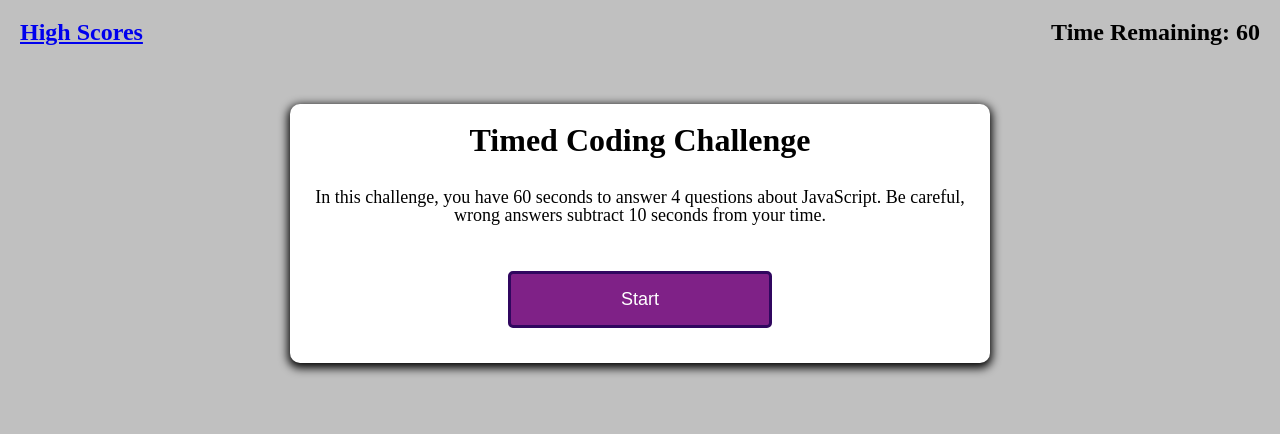
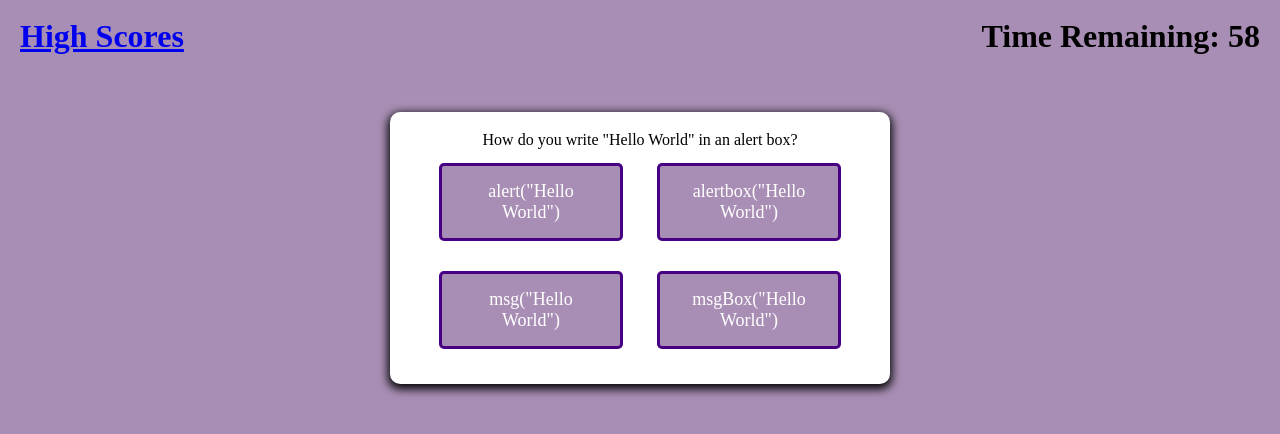
Before and after one commit to gus1919/Coding-Challenge, a plain HTML site: page index.html in a window 1280 px wide. Both pictures are taken after a click on the button "Start". Drawn offline with Linux system fonts and the light colour scheme.

Commit message:
Fixed errors and finalized appearance

```diff
--- a/index.html
+++ b/index.html
@@ -4,27 +4,27 @@
 <head>
     <meta charset="utf-8">
     <meta http-equiv="X-UA-Compatible" content="IE=edge">
-    <title>JavaScript Quiz</title>
+    <title>Coding Challenge</title>
     <meta name="viewport" content="width=device-width, initial-scale=1">
+<!-- Stylesheets and reset -->
     <link rel="stylesheet" href="reset.css">
     <link rel="stylesheet" href="style.css">
-
+<!-- Javascript links, deferred to run at the end -->
+    <script defer src="questions.js"></script>
     <script defer src="script.js"></script>
 </head>
 
 <body>
     <div class="header">
-        <div><a href="./highscores.html">High Scores</a></div>
+        <div><a href="highscores.html">High Scores</a></div>
         <div>Time Remaining: <span id="timer">60</span></div>
     </div>
     <div class="main">
         <div id="start-page">
-            <h1>Timed Coding Challenge</h1>
-            <br><br>
+            <h1>Timed Coding Challenge</h1> <br>
             <p>In this challenge, you have 60 seconds to answer 4 questions
                 about JavaScript.  Be careful, wrong answers subtract 10
                 seconds from your time.</p>
-            <br><br>
             <button id="start" class="btn" onclick="startGame()">Start</button>
         </div>
 
@@ -37,9 +37,9 @@
         </div>
 
         <div id="results-page" class="hide">
-            <h2>All done!</h2>
+            <h2>Congratulations! Challenge completed!</h2>
             <p>Your final score is <span id="final-score"></span>/50</p>
-            <label>Enter your initials: </label>
+            <label>Enter your name: </label>
             <input type="text" id="initials" size="6">
             <button id="submit-highscore" class="btn submit-btn" onclick="handleSubmit()">Submit Score</button>
         </div>
--- /dev/null
+++ b/questions.js
@@ -0,0 +1,66 @@
+const questionBank = [
+
+    {
+        question: 'Inside which HTML element do we put the JavaScript?',
+        answersArray: [
+            { answer: '<script>', correct: true },  // Correct
+            { answer: '<javascript>', correct: false },
+            { answer: '<scripting>', correct: false },
+            { answer: '<js>', correct: false }]
+    },
+
+    {// Updated 1/30/21
+        question: 'How do you write "Hello World" in an alert box?',
+        answersArray: [
+            { answer: 'alert("Hello World")', correct: true }, // Correct
+            { answer: 'alertbox("Hello World")', correct: false },
+            { answer: 'msgBox("Hello World")', correct: false },
+            { answer: 'msg("Hello World")', correct: false }]
+    },
+
+    { // Updated 1/30/21
+        question: 'How do you creat a function in JavaScript?',
+        answersArray: [
+            { answer: 'function myFunction()', correct: true },  // Correct
+            { answer: 'function = myFunction()', correct: false },
+            { answer: 'function: myFunction()', correct: false },
+            { answer: 'It is impossible', correct: false }]
+    },
+
+    {
+        question: 'How do you add a comment in JavaScript?',
+        answersArray: [
+            { answer: '//this is a comment', correct: true },  // Correct
+            { answer: '<!--this is a comment-->', correct: false },
+            { answer: 'this is a comment', correct: false },
+            { answer: '*/this is a comment', correct: false }]
+    },
+
+    {
+        question: 'Which of the following is a comparison operator?',
+        answersArray: [
+            { answer: '!==', correct: true },  // Correct
+            { answer: '=', correct: false },
+            { answer: '+=', correct: false },
+            { answer: '--', correct: false }]
+    }
+
+];
+
+function shuffleQB() {
+    // clone questionBank
+    let questionBankClone = questionBank;
+    // For each question, shuffle answer order
+    for (let i = 0; i < questionBankClone.length; i++) {
+
+        let answersArray = questionBankClone[i].answersArray;
+        answersArray.sort(() => {
+            return (Math.floor(Math.random() * 3) - 1);
+        });
+    }
+    // Shuffle question order
+    questionBankClone = questionBankClone.sort(() => {
+        return (Math.floor(Math.random() * 3) - 1);
+    });
+    return questionBankClone;
+};
--- a/script.js
+++ b/script.js
@@ -0,0 +1,124 @@
+const timerEl = document.getElementById('timer');
+const questionEl = document.getElementById('question');
+const answerOne = document.getElementById('answer-1');
+const answerTwo = document.getElementById('answer-2');
+const answerThree = document.getElementById('answer-3');
+const answerFour = document.getElementById('answer-4');
+const finalScoreEl = document.getElementById('final-score');
+const initialsEl = document.getElementById('initials');
+const highScoresListEl = document.getElementById('highscores-list')
+const shuffledQuestionBank = shuffleQB();
+
+let secondsLeft = 60;
+let currentScore = 0;
+let currentQ = -1;
+let finalScore;
+
+// Move to next div # from current div #
+function changeDiv(curr, next) {
+    document.getElementById(curr).classList.add('hide');
+    document.getElementById(next).removeAttribute('class')
+};
+
+// Handle Start button click
+function startGame() {
+    changeDiv('start-page', 'question-container');
+    nextQuestion();
+    startTimer();
+};
+
+// Timer function
+function startTimer() {
+    timerEl.textContent = secondsLeft;
+    let timerInterval = setInterval(
+        () => {
+            secondsLeft--;
+            timerEl.textContent = secondsLeft;
+            if (secondsLeft <= 0) {
+                clearInterval(timerInterval);
+                endGame();
+            }
+        }, 1000);
+};
+
+function nextQuestion() {
+    currentQ++;
+    // If there are no more questions, end the game
+    if (currentQ === shuffledQuestionBank.length) {
+        secondsLeft = 0;
+        endGame();
+    } else {
+        // Otherwise populate questionEl
+        questionEl.textContent = shuffledQuestionBank[currentQ].question;
+        // and populate answer buttons
+        let arr = [answerOne, answerTwo, answerThree, answerFour];
+        let i = 0;
+        arr.forEach(element => {
+            element.textContent = shuffledQuestionBank[currentQ].answersArray[i].answer;
+            i++
+        }, i);
+    };
+};
+
+// When user clicks an answer button
+function handleAnswerClick(event) {
+    // Get the correct answer string
+    let correctAnswer = getCorrectAnswer(currentQ);
+    // Compare to user click
+    if (event.target.textContent === correctAnswer) {
+        currentScore += 10;
+        // color indicates correct choice
+        event.target.classList.add('correct')
+    } else {
+        secondsLeft -= 10;
+        // color indicates wrong choice
+        event.target.classList.add('wrong')
+    }
+    // Wait 0.5 sec, reset btn color, go to next question
+    setTimeout(
+        () => {
+            event.target.className = 'btn';
+            nextQuestion();
+        }, 500);
+};
+
+function getCorrectAnswer(currentQ) {
+    let arr = shuffledQuestionBank[currentQ].answersArray;
+    // loop through answersArray, identify correct answer
+    for (let j = 0; j < arr.length; j++) {
+        if (arr[j].correct) {
+            // return correct answer.
+            return arr[j].answer
+        }
+    }
+};
+
+function endGame() {
+    timerEl.textContent = 0;
+    changeDiv('question-container', 'results-page');
+    // Log currentScore on results page
+    finalScore = currentScore;
+    finalScoreEl.textContent = finalScore;
+}
+
+function handleSubmit() {
+    let initials = initialsEl.value;
+    // get array from storage, or initialize as empty array
+    let highScoresList = JSON.parse(localStorage.getItem('highScores')) || [];
+    // push new score to array
+    highScoresList.push({ initials: initials, score: finalScore });
+    // sort array ascending
+    highScoresList = highScoresList.sort((curr, next) => {
+        if (curr.score < next.score) {
+            return 1
+        } else if (curr.score > next.score) {
+            return -1
+        } else {
+            return 0
+        }
+    });
+    // set updated array to local storage
+    localStorage.setItem('highScores', JSON.stringify(highScoresList))
+    // go to highscores page
+    window.location.href = './highscores.html';
+}
--- a/style.css
+++ b/style.css
@@ -1,6 +1,6 @@
 * {
     box-sizing: border-box;
-    font-family: 'Varela Round', sans-serif;
+    font-family: 'Times New Roman', Times, serif;
 }
 
 body {
@@ -11,22 +11,23 @@ body {
     width: 100%;
     height: 100vh;
     align-items: center;
-    background-color: silver;
+    background-color: hsl(282, 20%, 63%);
 }
-/* High Score and Timer Areas */
+
+/* High Scores Link and Timer */
 .header {
     width: 100%;
     padding: 20px;
     margin-bottom: 40px;
     display: flex;
     justify-content: space-between;
-    font-weight: 800;
-    font-size: 24px;
+    font-weight: 900;
+    font-size: 32px;
 }
 
-a:hover {color: black;}
+/* Hover high scores link */
+a:hover {color: red;}
 
-/* when in game */
 .hide {
     display: none;
 }
@@ -35,7 +36,7 @@ a:hover {color: black;}
 .main {
     justify-content: center;
     align-items: center;
-    width: 700px;
+    width: 500px;
     max-width: 75%;
     padding: 20px;
     text-align: center;
@@ -46,17 +47,17 @@ a:hover {color: black;}
 
 h1 {
     font-size: 32px;
-    font-weight: 900;
 }
 
-p {font-size: 18px;
+p {
+    font-size: 20px;
 }
 
-/* Button style */
+/* Button stylings, hover effect */
 .btn {
-    border: 3px solid hsl(268, 86%, 20%);
+    border: 3px solid hsl(273, 99%, 26%);
     border-radius: 5px;
-    background-color: hsl(295, 61%, 33%);
+    background-color:hsl(282, 20%, 63%);
     padding: 15px 20px;
     margin: 15px;
     color: white;
@@ -72,20 +73,20 @@ p {font-size: 18px;
 }
 
 .btn:hover {
-    background-color: hsl(113, 42%, 42%);
+    background-color: hsl(271, 94%, 49%);
 }
-/* Correct answers in green */
+/* Right answers shown green */
 .btn.correct {
     background-color: hsl(120, 100%, 30%);
     border-color: hsl(120, 100%, 20%);
 }
-/* Incorrect answers in red */
+/* Wrong answers shown red */
 .btn.wrong {
     background-color: hsl(0, 100%, 30%);
     border-color: hsl(0, 100%, 20%);
 }
 
-/* scaling for smaller devices */
+/* Buttons arranged in column on xs devices */
 @media screen and (max-width: 576px) {
     .btn {
         width: 80%;
```
Also changed, not shown: highscores.html (+32 -0 lines), highscores.js (added, +17 -0 lines).
